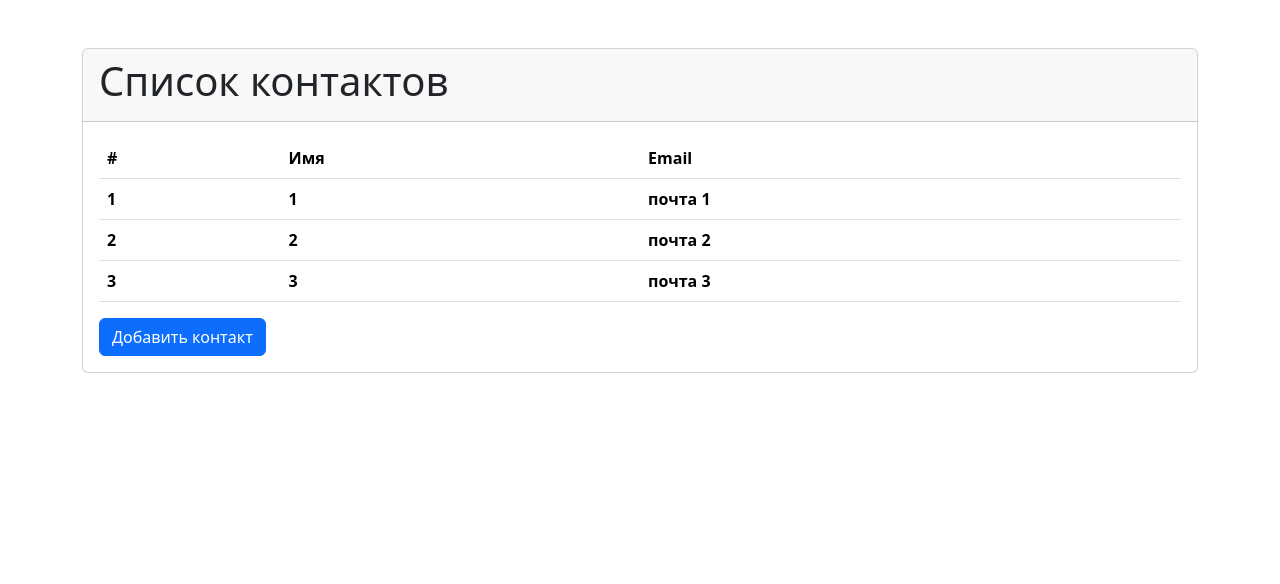
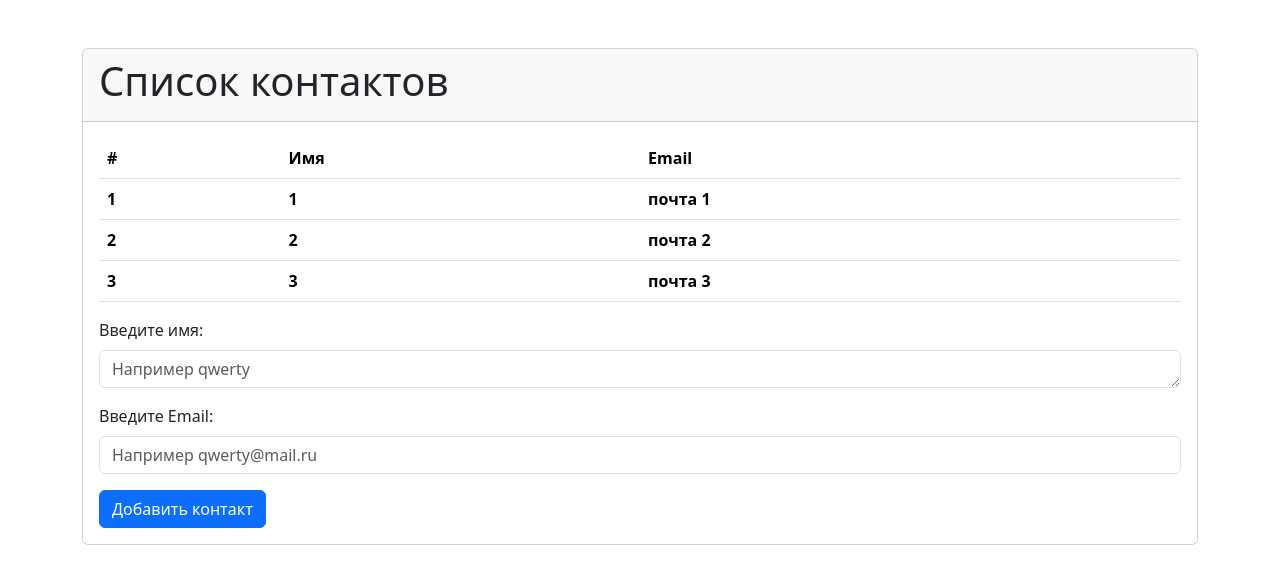
Before and after one commit to shirokikhdo/Contacts, a React (Create React App) app in the folder client/: page / in a window 1280 px wide. Shown: the top 584 px of the page. Built offline with nearby package versions, Linux system fonts and the light colour scheme.

Commit message:
Добавление формы

```diff
--- a/client/src/App.js
+++ b/client/src/App.js
@@ -1,5 +1,6 @@
 import React, {useState} from "react";
 import TableContact from "./layout/TableContact/TableContact";
+import FormContact from "./layout/FormContact/FormContact";
 
 const App = () => {
 
@@ -28,13 +29,7 @@ const App = () => {
         </div>
         <div className="card-body">
           <TableContact contacts={contacts}/>
-          <div>
-            <button
-              className="btn btn-primary"
-              onClick={() => {addContact()}}>
-                Добавить контакт
-            </button>
-          </div>
+          <FormContact addContact={addContact}/>
         </div>
       </div>
     </div>
--- /dev/null
+++ b/client/src/layout/FormContact/FormContact.jsx
@@ -0,0 +1,30 @@
+import React from "react";
+
+const FormContact = (props) => {
+    return(
+        <div>
+            <div className="mb-3">
+                <form>
+                    <div className="mb-3">
+                        <label className="form-label">Введите имя:</label>
+                        <textarea className="form-control" rows={1} placeholder="Например qwerty"/>
+                    </div>
+                    <div className="mb-3">
+                        <label className="form-label">Введите Email:</label>
+                        <input className="form-control" type="text" placeholder="Например qwerty@mail.ru"/>
+                    </div>
+                </form>
+            </div>
+
+            <div>
+                <button
+                    className="btn btn-primary"
+                    onClick={() => {props.addContact()}}>
+                    Добавить контакт
+                </button>
+          </div>
+        </div>
+    )
+}
+
+export default FormContact;
```
